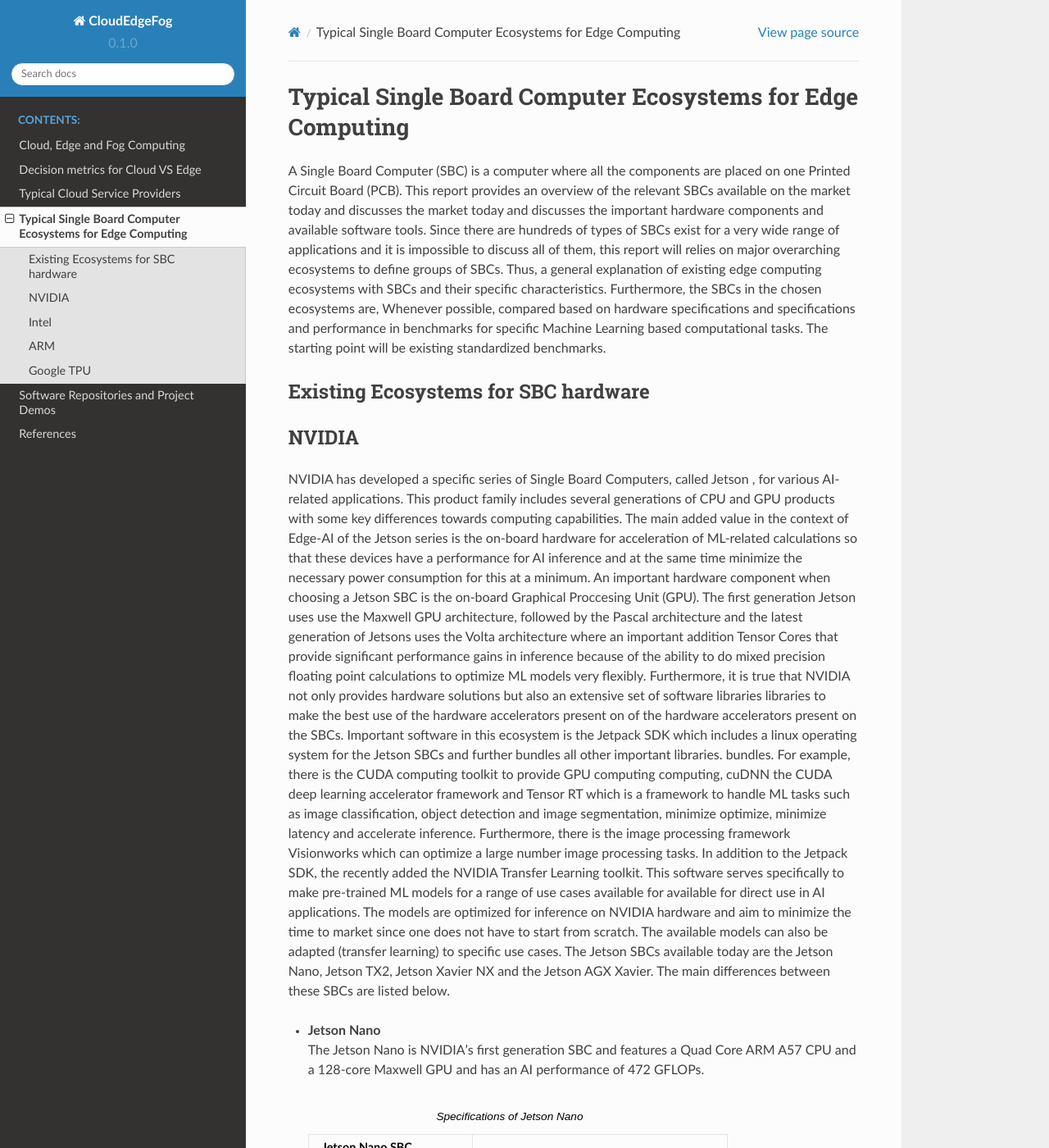
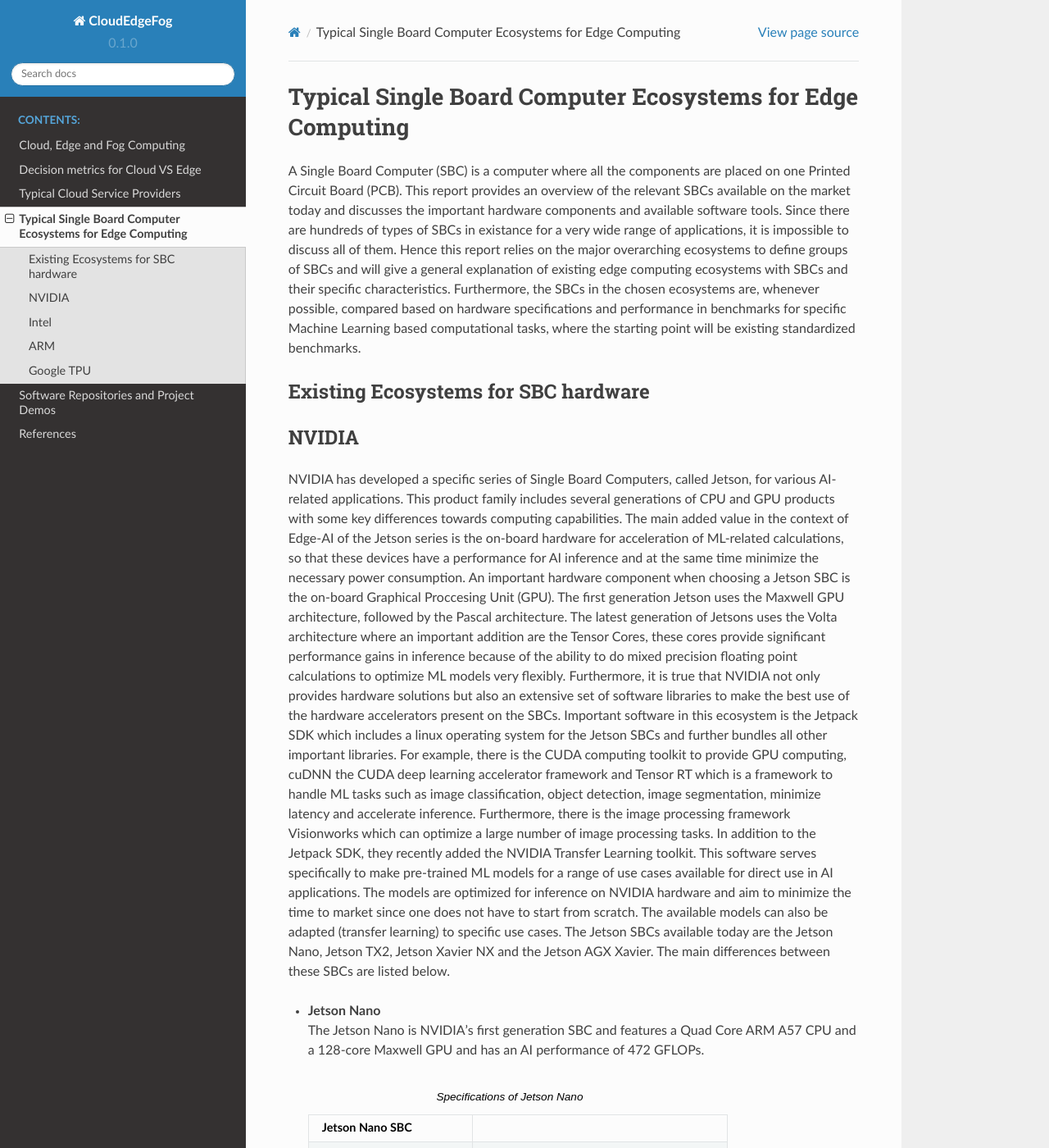
Before and after one commit to WillemRaes/CloudEdgeFog, a Sphinx documentation site: the page built from docs/source/edgehardware.rst, in a window 1280 px wide and 1400 px high. Shown: the whole window at 82% size. Built offline with Sphinx 7.4.7 and the Read the Docs theme 2.0.0, drawn with Linux system fonts in a browser that asks for light colours; some of the changed text lies outside the part shown.

Commit message:
Spelling fixes

```diff
--- a/docs/source/edgehardware.rst
+++ b/docs/source/edgehardware.rst
@@ -3,19 +3,17 @@
 
 A Single Board Computer (SBC) is a computer where all the
 components are placed on one Printed Circuit Board (PCB). This
-report provides an overview of the relevant SBCs available on the market today and discusses the
-market today and discusses the important hardware
+report provides an overview of the relevant SBCs available on the market today and discusses the important hardware
 components and available software tools. Since there are hundreds of
-types of SBCs exist for a very wide range of applications and it is
-impossible to discuss all of them, this report will
-relies on major overarching ecosystems to define groups of
-SBCs.
-Thus, a general explanation of existing
+types of SBCs in existance for a very wide range of applications, it is
+impossible to discuss all of them. Hence this report
+relies on the major overarching ecosystems to define groups of
+SBCs and will give
+a general explanation of existing
 edge computing ecosystems with SBCs and their specific
 characteristics. Furthermore, the SBCs in the chosen ecosystems are,
-Whenever possible, compared based on hardware specifications and
-specifications and performance in benchmarks for specific Machine
-Learning based computational tasks. The starting point will be
+whenever possible, compared based on hardware specifications and performance in benchmarks for specific Machine
+Learning based computational tasks, where the starting point will be
 existing standardized benchmarks.
 
 
@@ -26,42 +24,41 @@
 ------
 
 NVIDIA has developed a specific series of Single Board Computers, called
-Jetson , for various AI-related
+Jetson, for various AI-related
 applications. This product family includes several generations of
 CPU and GPU products with some key differences towards
 computing capabilities. The main added value in the context
 of Edge-AI of the Jetson series is the on-board hardware for
-acceleration of ML-related calculations so that these devices have a
+acceleration of ML-related calculations, so that these devices have a
 performance for AI inference and at the same time minimize the
-necessary power consumption for this at a minimum. An important
+necessary power consumption. An important
 hardware component when choosing a Jetson SBC is the on-board
 Graphical Proccesing Unit (GPU). The first generation Jetson uses
-use the Maxwell GPU architecture,
-followed by the Pascal architecture and
-the latest generation of Jetsons uses the Volta
-architecture where an important addition
-Tensor Cores that provide
+the Maxwell GPU architecture,
+followed by the Pascal architecture.
+The latest generation of Jetsons uses the Volta
+architecture where an important addition are the
+Tensor Cores, these cores provide
 significant performance gains in inference because of the
 ability to do mixed precision floating point calculations
 to optimize ML models very flexibly. Furthermore, it is true that
 NVIDIA not only provides hardware solutions but also an extensive set of software libraries
-libraries to make the best use of the hardware accelerators present on
-of the hardware accelerators present on the SBCs. Important
+to make the best use of the hardware accelerators present on
+the SBCs. Important
 software in this ecosystem is the Jetpack
 SDK which includes a linux operating system
 for the Jetson SBCs and further bundles all other important libraries.
-bundles. For example, there is the CUDA computing toolkit to provide GPU computing
-computing, cuDNN the CUDA deep learning accelerator framework and Tensor
+For example, there is the CUDA computing toolkit to provide GPU computing,
+cuDNN the CUDA deep learning accelerator framework and Tensor
 RT which is a framework to handle ML tasks such as
-image classification, object detection and image segmentation, minimize
-optimize, minimize latency and accelerate inference.
+image classification, object detection, image segmentation, minimize latency and accelerate inference.
 Furthermore, there is the image processing framework
-Visionworks which can optimize a large number
-image processing tasks. In addition to the Jetpack SDK, the
+Visionworks which can optimize a large number of
+image processing tasks. In addition to the Jetpack SDK, they
 recently added the NVIDIA Transfer Learning
 toolkit. This software serves
 specifically to make pre-trained ML models for a range of use cases available for
-available for direct use in AI applications. The
+direct use in AI applications. The
 models are optimized for inference on NVIDIA hardware and
 aim to minimize the time to market since one does not have to start from
 scratch. The available models can also be adapted
@@ -248,14 +245,14 @@
 There are quite a few SBCs that use x86-based
 processors. Intel has
 built a framework to provide and optimize edge computing
-provide and optimize on their processor hardware. Intel
+on their processor hardware. Intel
 produces, among others, the Intel Atom
-Processors for embedded applications,
+Processors for embedded applications, and
 the Intel Movidius Vision Processing Units
 to accelerate vision and AI workloads. Furthermore, it also offers the
 OpenVino software toolkit and the Intel
 oneAPI toolkit to optimize ML workloads for all
-optimize for all Intel hardware components.
+Intel hardware components.
 
 Intel is focusing on accelerating and optimizing the entire
 ML pipeline, using primarily the Intel Xeon processor series
@@ -285,19 +282,18 @@
 includes the ARM Computing Library
 and the ARM NN SDK which, on the one hand
 GPU computing on the Mali GPUs and
-and on the other hand provides a set of Linux-based tools to efficiently
+on the other hand provides a set of Linux-based tools to efficiently
 combined use of the Cortex-A CPU, Mali GPU and NPU that are
 typically present on the SBC hardware.
 
 Google TPU
 ----------
 
-Google also has its own ecosystem to facilitate edge computing
-facilitation. For example, there is the
+Google also has its own ecosystem to facilitate edge computing. For example, there is the
 Tensorflow software framework that can be freely
-can be used to build ML applications. In order to
+used to build ML applications. In order to
 optimize models for SBCs and other hardware with less computational
-capabilities than a server or workstation there is the Tensorflow Lite
+capabilities than a server or workstation, there is the Tensorflow Lite
 framework that allows to quantize the parameters of
 trained models and thus adjust the numerical precision of the
 parameters to the hardware specifications of the device
@@ -306,8 +302,8 @@
 with, or converted to, the tensorflow lite format. This
 accelerator, the Tensor Processing Unit
 (TPU), is a custom Application Specific
-Integrated Circuit (ASIC) that is designed to accelerate ML workloads and
-accelerate workloads and minimize power consumption to do so. The edge
+Integrated Circuit (ASIC) that is designed to accelerate ML workloads
+and minimize power consumption to do so. The edge
 TPUs for SBCs, among others, can be found on the Google Coral hardware
 products. The workflow in the google
 ecosystem is shown in
```
Also changed, not shown: other parts of docs/source/edgehardware.rst (+1 -1 lines).
